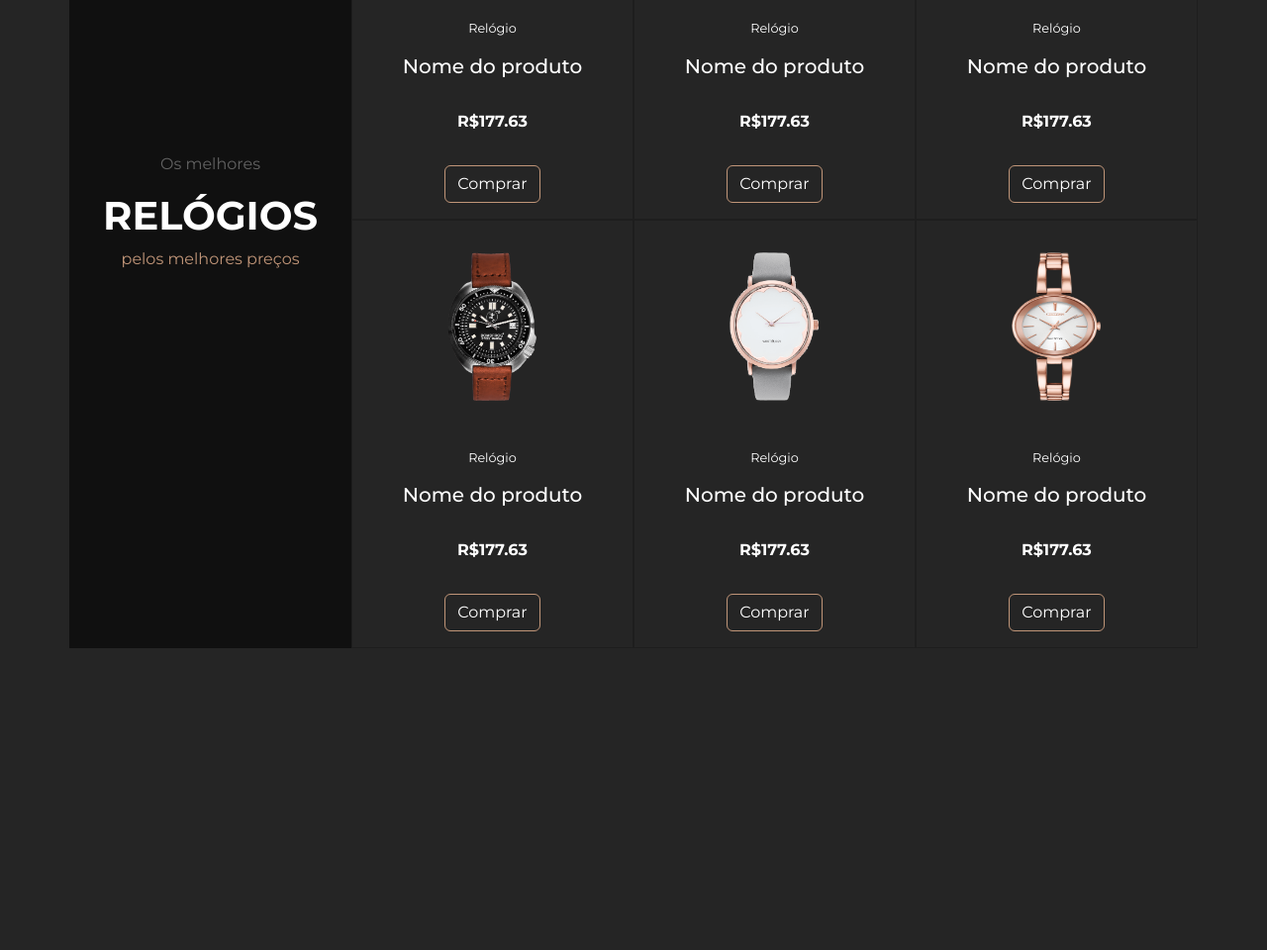
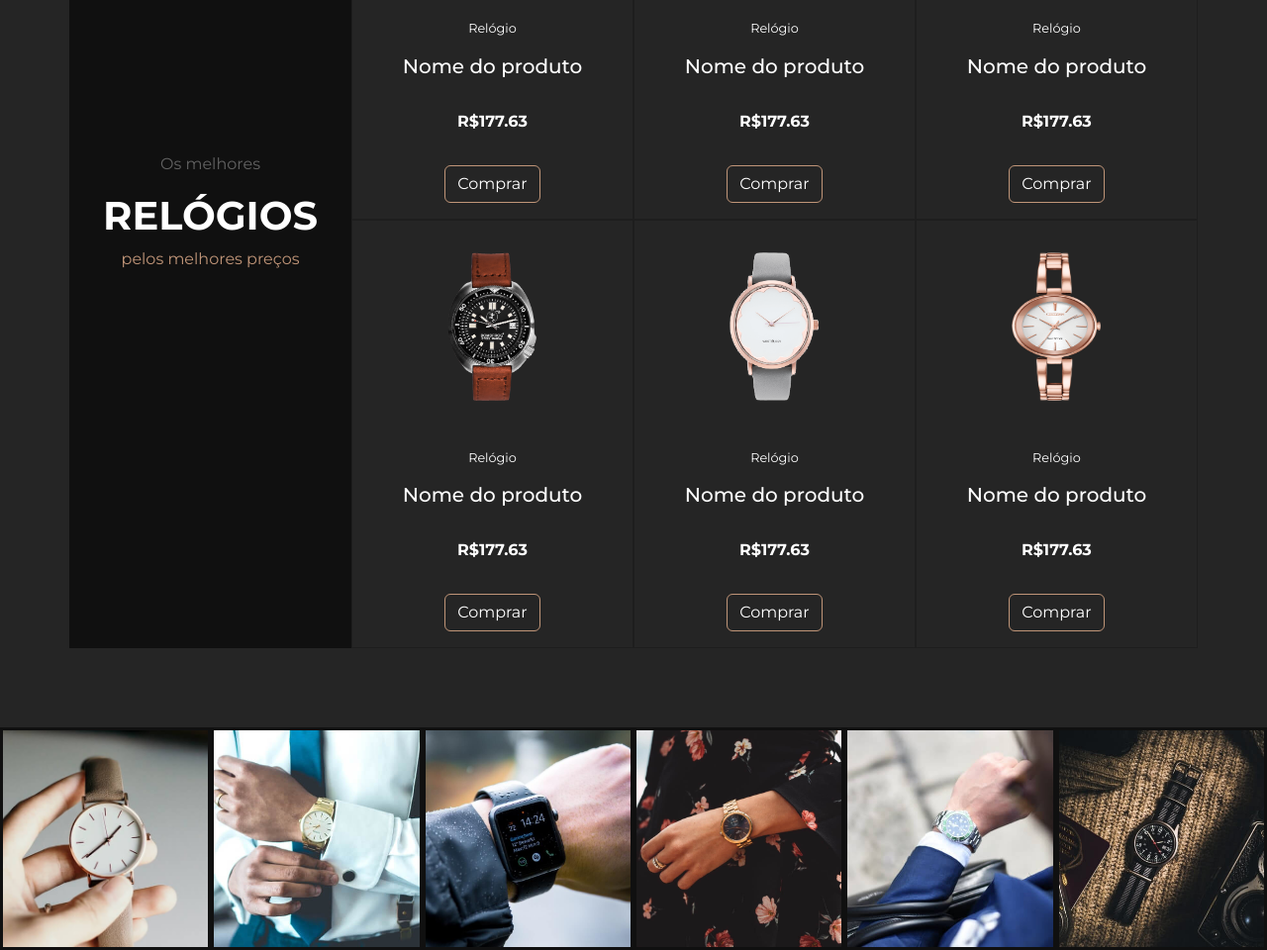
Before and after one commit to WallaceHerlon/Bootstrap, a plain HTML site: page projetos/03_e-commerce(loja_relogio)/index.html in a window 1280 px wide. Shown: the part 2743-3703 px from the top of the page at 99% size. Before the commit the page ends 3478 px from the top, so only its background shows below. Drawn offline with nearby package versions, Linux system fonts and the light colour scheme.

Commit message:
Projeto 3: E-commerce(loja_relógio) - Galeria de imagens

```diff
--- a/projetos/03_e-commerce(loja_relogio)/css/style.css
+++ b/projetos/03_e-commerce(loja_relogio)/css/style.css
@@ -415,3 +415,41 @@ body {
     width: 90px;
     margin: 2em auto;
 }
+
+/* GALLERY */
+#gallery .image-container {
+    background-size: cover;
+    background-position: center;
+    height: 225px;
+    cursor: pointer;
+    transition: .5s;
+    border: 3px solid #101010;
+}
+
+#gallery .image-container:hover {
+    border-color: #C09578;
+}
+
+#insta1 {
+    background-image: url('../img/insta1.jpg');
+}
+
+#insta2 {
+    background-image: url('../img/insta2.jpg');
+}
+
+#insta3 {
+    background-image: url('../img/insta3.jpg');
+}
+
+#insta4 {
+    background-image: url('../img/insta4.jpg');
+}
+
+#insta5 {
+    background-image: url('../img/insta5.jpg');
+}
+
+#insta6 {
+    background-image: url('../img/insta6.jpg');
+}
--- a/projetos/03_e-commerce(loja_relogio)/index.html
+++ b/projetos/03_e-commerce(loja_relogio)/index.html
@@ -272,5 +272,22 @@
         </div>
         </div>
     </div>
+    <!-- Galeria -->
+    <div class="container-fluid" id="gallery">
+        <div class="row">
+        <div class="col-6 col-md-2 image-container" id="insta1">
+        </div>
+        <div class="col-6 col-md-2 image-container" id="insta2">
+        </div>
+        <div class="col-6 col-md-2 image-container" id="insta3">
+        </div>
+        <div class="col-6 col-md-2 image-container" id="insta4">
+        </div>
+        <div class="col-6 col-md-2 image-container" id="insta5">
+        </div>
+        <div class="col-6 col-md-2 image-container" id="insta6">
+        </div>
+        </div>
+    </div>
 </body>
 </html>
```
